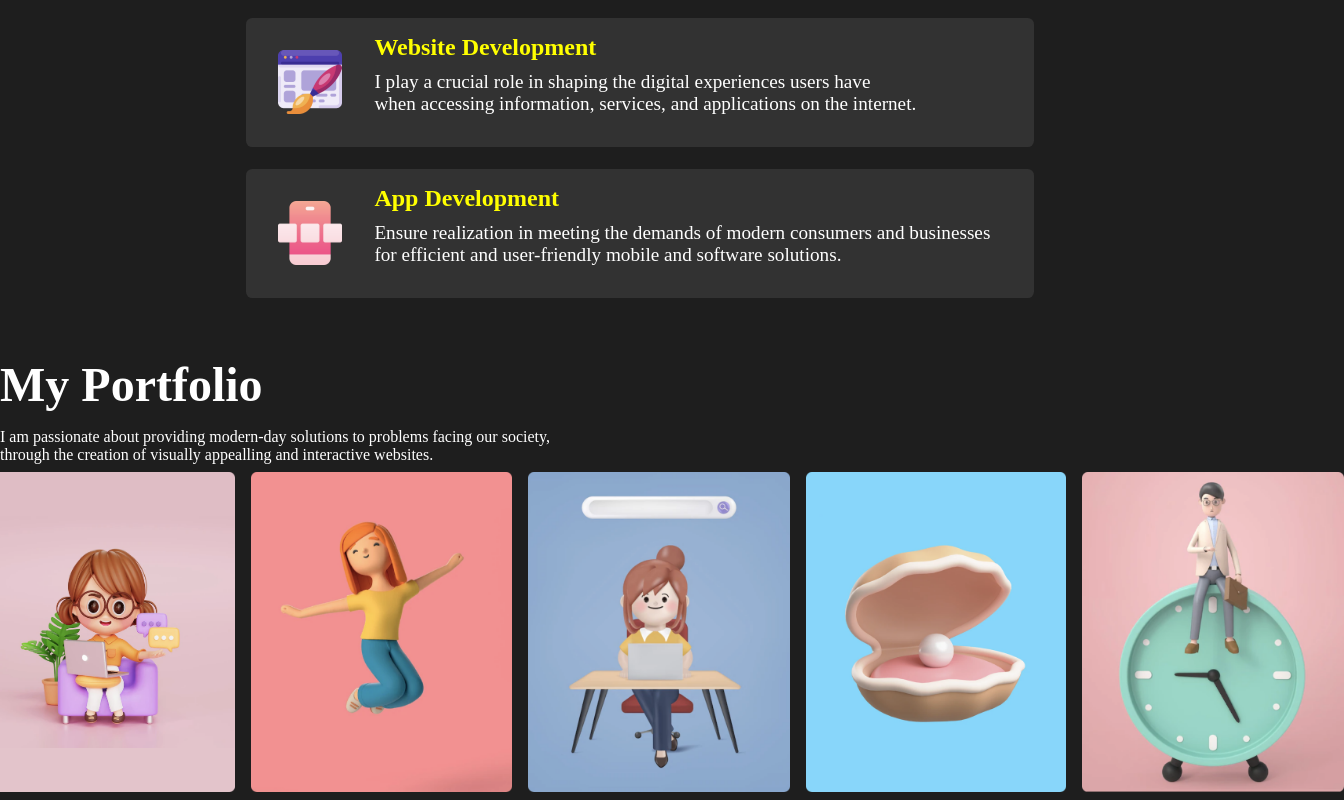
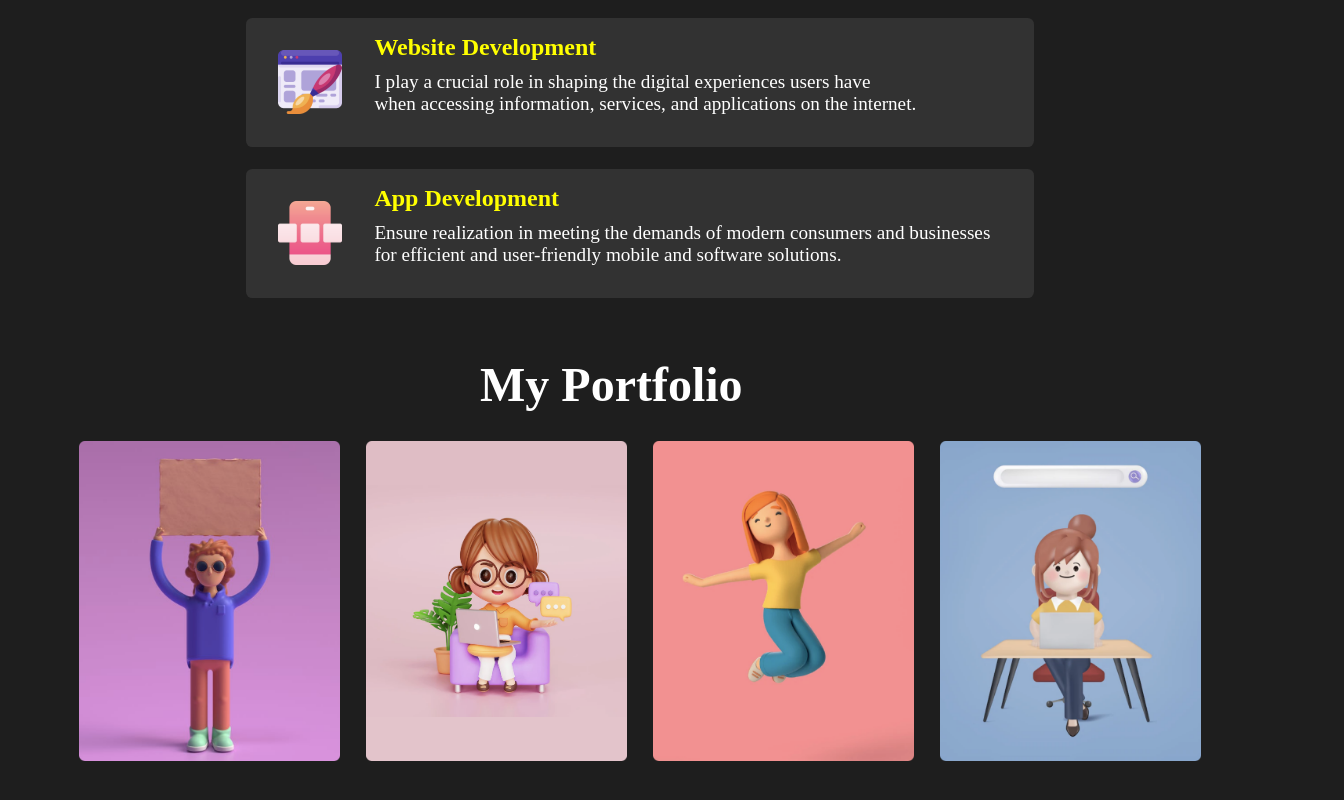
Before and after one commit to Malvino-creator/portfolio, a React (Create React App) app: page / in a window 1280 px wide. Shown: the part 1423-2223 px from the top of the page, 1344 px wide, since content can reach past the window. After the commit the page ends 2197 px from the top, so only its background shows below. Built offline with nearby package versions, Linux system fonts and the light colour scheme.

Commit message:
feat(Work.css): Styling my work portfolio section

```diff
--- a/src/components/Works/work.js
+++ b/src/components/Works/work.js
@@ -4,22 +4,17 @@ import portfolio1 from "../../assets/portfolio1.png"
 import portfolio2 from "../../assets/portfolio2.png"
 import portfolio3 from "../../assets/portfolio3.png"
 import portfolio4 from "../../assets/portfolio4.png"
-import portfolio5 from "../../assets/portfolio5.png"
-import portfolio6 from "../../assets/portfolio6.png"
 
 function work() {
   return (
     <section id='works'>
         <h2 className='workTitle'>My Portfolio</h2>
-        <span className='workDescription'> I am passionate about providing modern-day solutions to problems facing our society,<br/>
-         through the creation of visually appealling and interactive websites.</span>
-        <div className='worksImages'>
+        <div className='workImages'>
             <img src={portfolio1} alt='portfolio1' className='workImg'/>
             <img src={portfolio2} alt='portfolio2' className='workImg'/>
             <img src={portfolio3} alt='portfolio3' className='workImg'/>
             <img src={portfolio4} alt='portfolio4' className='workImg'/>
-            <img src={portfolio5} alt='portfolio5' className='workImg'/>
-            <img src={portfolio6} alt='portfolio6' className='workImg'/>
+
         </div>
     </section>
   )
--- a/src/components/Works/works.css
+++ b/src/components/Works/works.css
@@ -1,6 +1,6 @@
 #work{
     min-width: calc(100vh-4rem);
-    max-width: 60rem;
+    max-width: 70rem;
     width: 100vw;
     display: flex;
     align-items: center;
@@ -11,20 +11,25 @@
 .workTitle{
     margin: 1rem 0;
     font-size: 3rem;
+    padding-left: 30rem;
 }
 .workDescription{
     font-weight: 300;
     font-size: 1rem;
+    justify-content: center;
+    padding-left: 39vh;
 }
-.worksImages{
+.workImages{
     display: flex;
-    align-items: center;
-    max-width: 65rem;
+    align-items: right;
+    max-width: 85rem;
     width: 100vw;
     justify-content: center;
+
 }
 .workImg{
     object-fit: cover;
-    margin: 0.5rem;
+    margin: 0.8rem;
     height: 20rem;
+    flex-wrap: wrap;
 }
```
